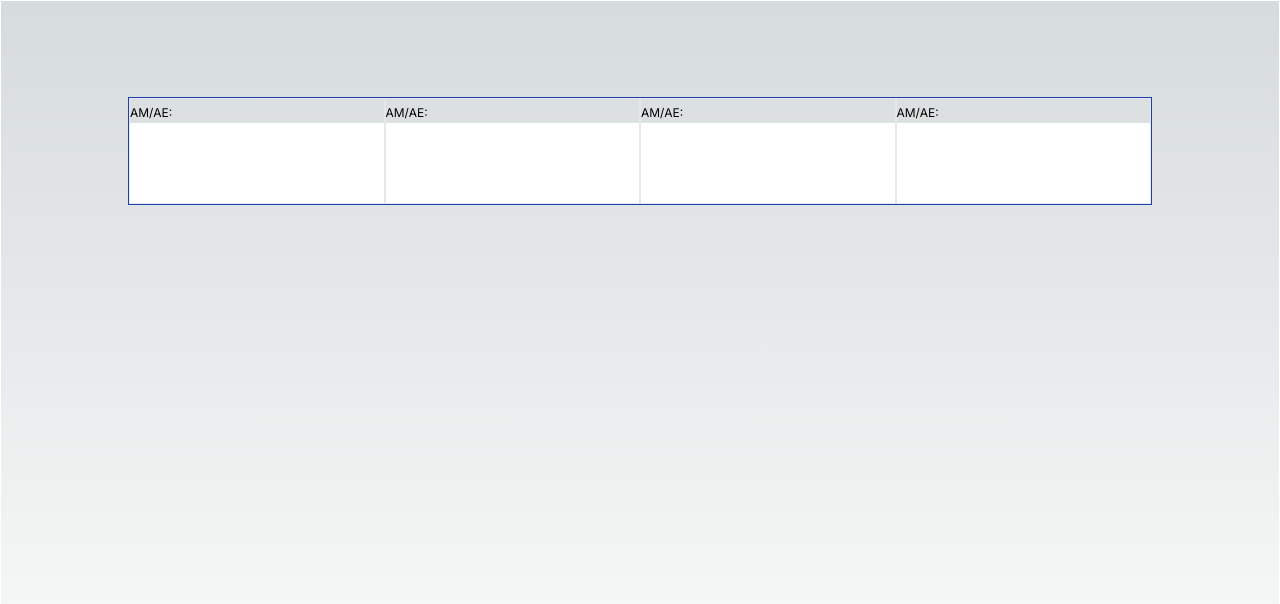
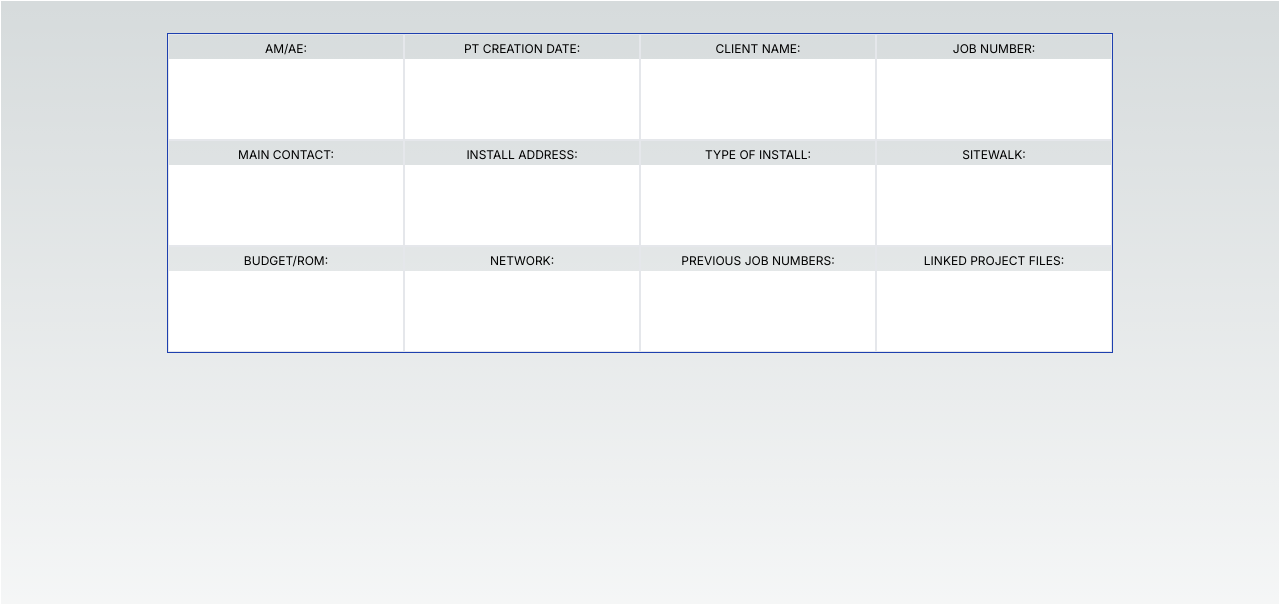
Before and after one commit to brianlopez-immedia/pt-form-beta, a Next.js app: page / in a window 1280 px wide. Shown: the top 604 px of the page. Built offline with nearby package versions, Linux system fonts and the light colour scheme.

Commit message:
Update page.tsx

```diff
--- a/src/app/page.tsx
+++ b/src/app/page.tsx
@@ -2,42 +2,117 @@ import Image from "next/image";
 
 export default function Home() {
   return (
-    <main className="border border-white flex min-h-screen flex-col items-center justify-between p-24">
-      <div className="border border-blue-800 mb-32 grid text-center lg:max-w-5xl lg:w-full lg:mb-0 lg:grid-cols-4 lg:text-left">
-        <label className="border border-base-100 form-control w-full max-w-xs">
+    <main className="border border-white flex min-h-screen flex-col items-center justify-between p-8">
+      <div className="border border-blue-800 grid text-center grid-cols-2 lg:grid-cols-4">
+        <label className="border border-base-100 form-control w-full">
           <div className="label">
             <span className="label-text text-xs">AM/AE:</span>
           </div>
           <input
             type="text"
-            className="input input-ghost h-20 w-full max-w-xs"
+            className="input input-ghost text-center text-base-content h-20 w-full"
           />
         </label>
-        <label className="border border-base-100 form-control w-full max-w-xs">
+        <label className="border border-base-100 form-control w-full">
           <div className="label">
-            <span className="label-text text-xs">AM/AE:</span>
+            <span className="label-text text-xs">PT CREATION DATE:</span>
           </div>
           <input
             type="text"
-            className="input input-ghost h-20 w-full max-w-xs"
+            className="input input-ghost text-center text-base-content h-20 w-full"
           />
         </label>
-        <label className="border border-base-100 form-control w-full max-w-xs">
+        <label className="border border-base-100 form-control w-full">
           <div className="label">
-            <span className="label-text text-xs">AM/AE:</span>
+            <span className="label-text text-xs">CLIENT NAME:</span>
           </div>
           <input
             type="text"
-            className="input input-ghost h-20 w-full max-w-xs"
+            className="input input-ghost text-center text-base-content h-20 w-full"
           />
         </label>
-        <label className="border border-base-100 form-control w-full max-w-xs">
+        <label className="border border-base-100 form-control w-full">
           <div className="label">
-            <span className="label-text text-xs">AM/AE:</span>
+            <span className="label-text text-xs">JOB NUMBER:</span>
           </div>
           <input
             type="text"
-            className="input input-ghost h-20 w-full max-w-xs"
+            className="input input-ghost text-center text-base-content h-20 w-full"
+          />
+        </label>
+
+
+        <label className="border border-base-100 form-control w-full">
+          <div className="label">
+            <span className="label-text text-xs">MAIN CONTACT:</span>
+          </div>
+          <input
+            type="text"
+            className="input input-ghost text-center text-base-content h-20 w-full"
+          />
+        </label>
+        <label className="border border-base-100 form-control w-full">
+          <div className="label">
+            <span className="label-text text-xs">INSTALL ADDRESS:</span>
+          </div>
+          <input
+            type="text"
+            className="input input-ghost text-center text-base-content h-20 w-full"
+          />
+        </label>
+        <label className="border border-base-100 form-control w-full">
+          <div className="label">
+            <span className="label-text text-xs">TYPE OF INSTALL:</span>
+          </div>
+          <input
+            type="text"
+            className="input input-ghost text-center text-base-content h-20 w-full"
+          />
+        </label>
+        <label className="border border-base-100 form-control w-full">
+          <div className="label">
+            <span className="label-text text-xs">SITEWALK:</span>
+          </div>
+          <input
+            type="text"
+            className="input input-ghost text-center text-base-content h-20 w-full"
+          />
+        </label>
+
+        <label className="border border-base-100 form-control w-full">
+          <div className="label">
+            <span className="label-text text-xs">BUDGET/ROM:</span>
+          </div>
+          <input
+            type="text"
+            className="input input-ghost text-center text-base-content h-20 w-full"
+          />
+        </label>
+        <label className="border border-base-100 form-control w-full">
+          <div className="label">
+            <span className="label-text text-xs">NETWORK:</span>
+          </div>
+          <input
+            type="text"
+            className="input input-ghost text-center text-base-content h-20 w-full"
+          />
+        </label>
+        <label className="border border-base-100 form-control w-full">
+          <div className="label">
+            <span className="label-text text-xs">PREVIOUS JOB NUMBERS:</span>
+          </div>
+          <input
+            type="text"
+            className="input input-ghost text-center text-base-content h-20 w-full"
+          />
+        </label>
+        <label className="border border-base-100 form-control w-full">
+          <div className="label">
+            <span className="label-text text-xs">LINKED PROJECT FILES:</span>
+          </div>
+          <input
+            type="text"
+            className="input input-ghost text-center text-base-content h-20 w-full"
           />
         </label>
       </div>
```
